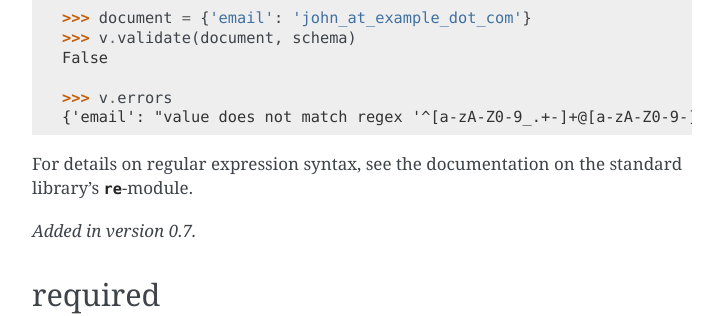
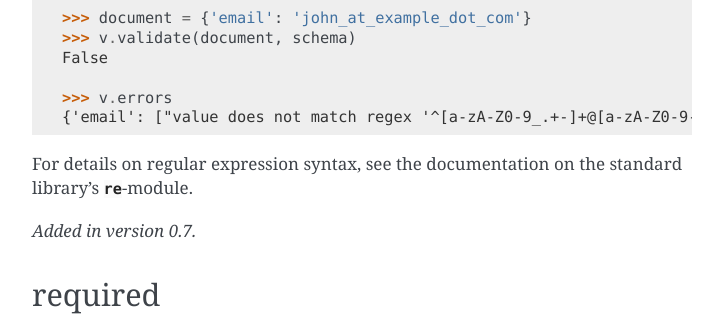
Before and after one commit to pyeve/cerberus, a Sphinx documentation site: the page built from docs/validation-rules.rst, in a window 1280 px wide and 900 px high, scrolled down 8565 px. Shown: the part 152-468 px from the top of the window, without its empty margins (388-1111 px from the left). Built offline with Sphinx 7.4.7, drawn with Linux system fonts in a browser that asks for light colours; comment, search, counter and statistics services are not loaded.

Commit message:
Fix doctest, use new error formatting (list instead of string)

```diff
--- a/docs/validation-rules.rst
+++ b/docs/validation-rules.rst
@@ -444,7 +444,7 @@
     False
 
     >>> v.errors
-    {'email': "value does not match regex '^[a-zA-Z0-9_.+-]+@[a-zA-Z0-9-]+\.[a-zA-Z0-9-.]+$'"}
+    {'email': ["value does not match regex '^[a-zA-Z0-9_.+-]+@[a-zA-Z0-9-]+\\.[a-zA-Z0-9-.]+$'"]}
 
 For details on regular expression syntax, see the documentation on the standard
 library's :mod:`re`-module.
```
